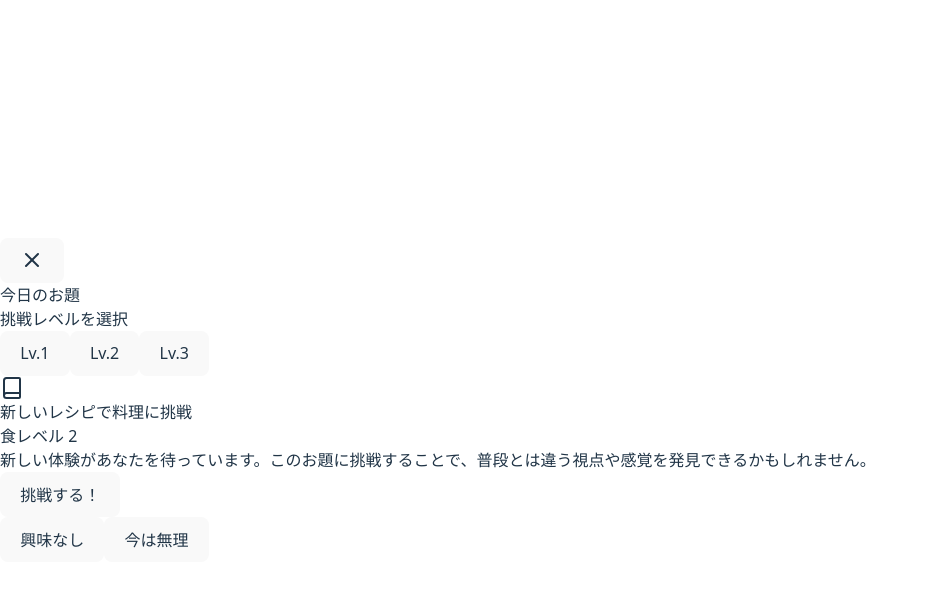
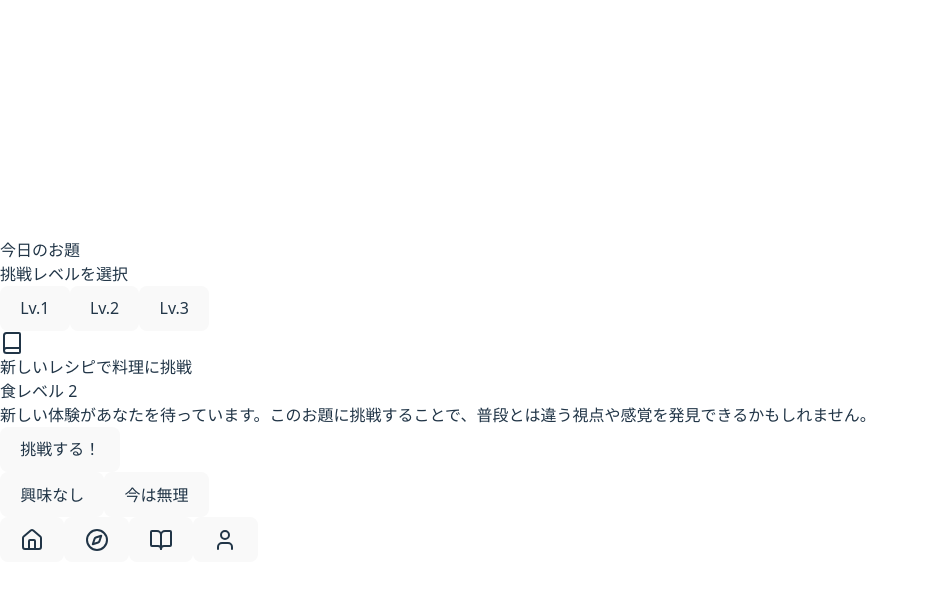
Before and after one commit to Dangerongaroro/Hack1_anti-optimized-system, a React (Vite) app in the folder frontend/: page / in a window 1280 px wide. Both pictures are taken after a click on the button "新しいお題を見つける". Shown: the top 590 px of the page, without its empty margins (0-929 px from the left). Built offline with nearby package versions, Linux system fonts and the light colour scheme; no server answers.

Commit message:
Fix: RecommendationScreenのNavigationBarとバツアイコンの問題を修正

```diff
--- a/frontend/src/App.jsx
+++ b/frontend/src/App.jsx
@@ -152,7 +152,7 @@ const App = () => {
         onFeedback={handleExperienceFeedback}
       />
 
-      {!['journal-entry', 'recommendation'].includes(currentScreen) && ( // recommendation画面でもNavBar非表示
+      {!['journal-entry'].includes(currentScreen) && ( // recommendation画面でもNavBar非表示
         <NavigationBar
           currentScreen={currentScreen}
           setCurrentScreen={setCurrentScreen}
--- a/frontend/src/screens/RecommendationScreen.jsx
+++ b/frontend/src/screens/RecommendationScreen.jsx
@@ -15,9 +15,6 @@ const RecommendationScreen = ({
   return (
     <div className="min-h-screen bg-gradient-to-br from-purple-50 via-pink-50 to-blue-50 p-6">
       <div className="flex justify-between items-center mb-8">
-        <button onClick={onClose} className="p-2">
-          <X className="w-6 h-6 text-gray-600" />
-        </button>
         <h2 className="text-xl font-bold text-gray-800">今日のお題</h2>
         <div className="w-10"></div>
       </div>
```
